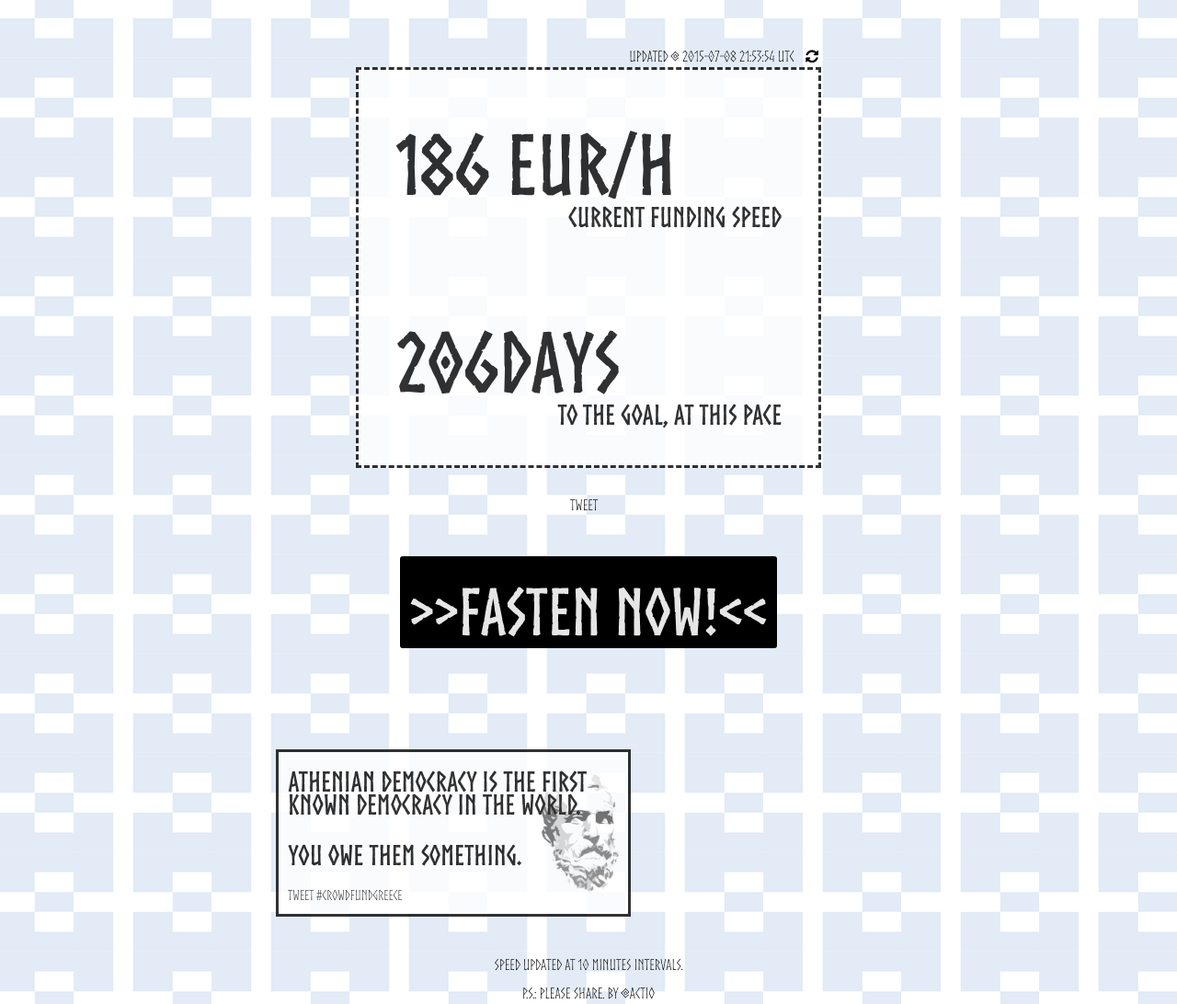
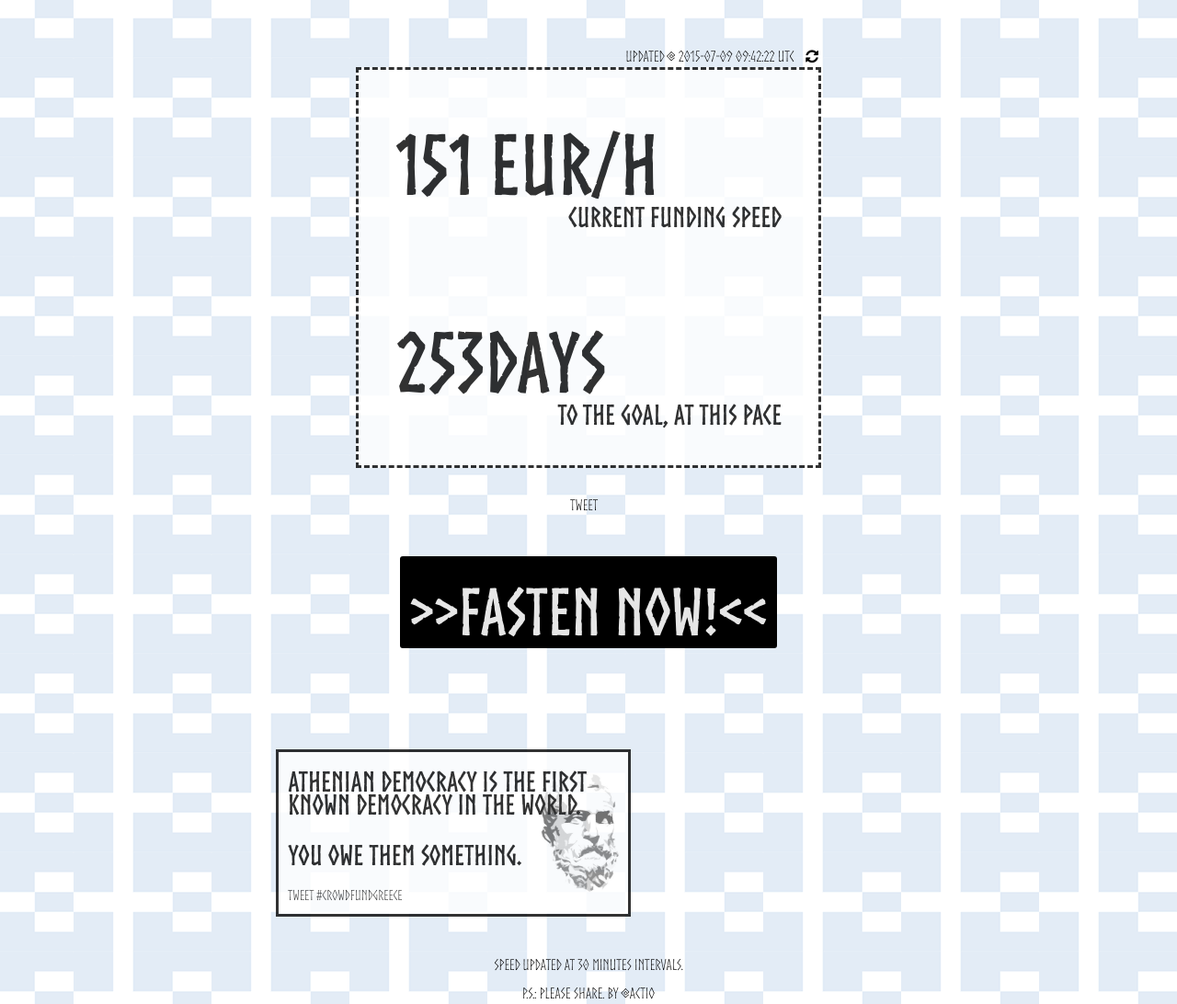
Before and after one commit to your/greekbailout, a plain HTML site: page index.html in a window 1280 px wide. Shown: the part 261-1353 px from the top of the page at 92% size. Drawn offline with nearby package versions, Linux system fonts and the light colour scheme.

Commit message:
Data update.

```diff
--- a/index.html
+++ b/index.html
@@ -80,7 +80,7 @@
       <!-- //Contents -->
 
       <!-- Footer -->
-      <div class="footer">Speed updated at 10 minutes intervals.<p>P.S.: Please Share. by <a href="https://twitter.com/actio" target="_blank">@actio</a>
+      <div class="footer">Speed updated at 30 minutes intervals.<p>P.S.: Please Share. by <a href="https://twitter.com/actio" target="_blank">@actio</a>
       </div>
       <!-- //Footer -->
 
--- a/res/data.json
+++ b/res/data.json
@@ -1,5 +1,5 @@
 {
-  "speed": "186 EUR/h",
-  "left": "206Days",
-  "date": "2015-07-08 21:53:54 UTC"
+  "speed": "151 EUR/h",
+  "left": "253Days",
+  "date": "2015-07-09 09:42:22 UTC"
 }
```
